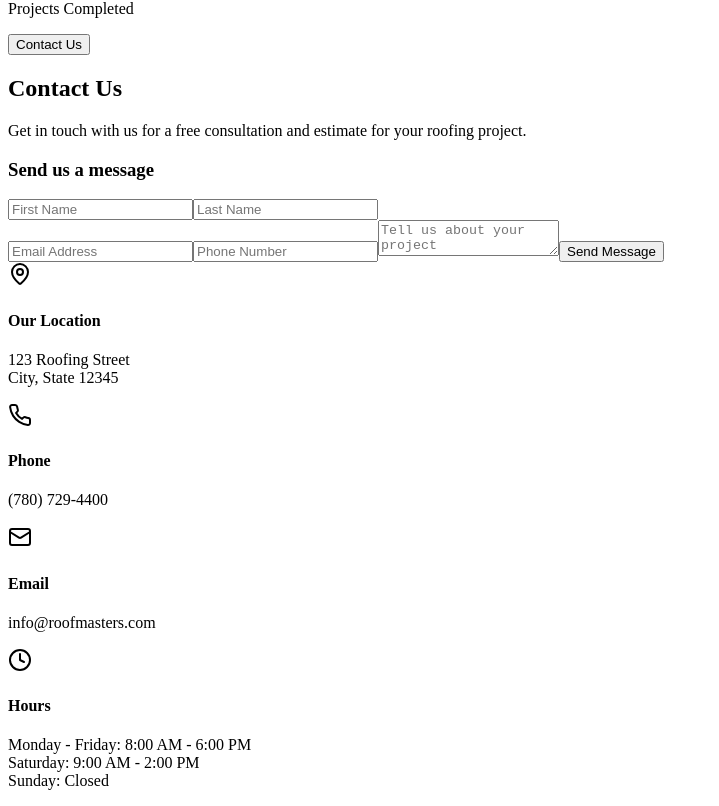
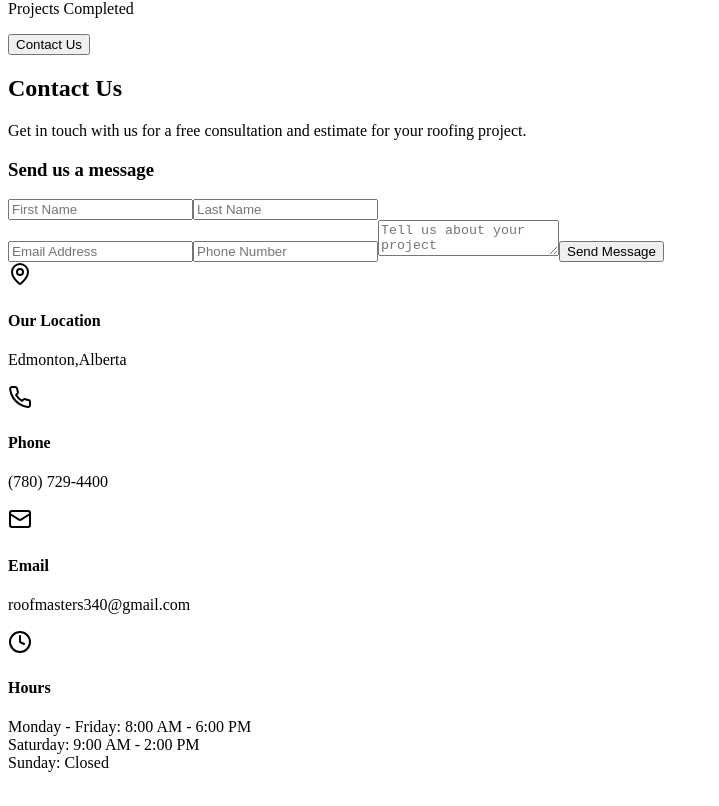
Before and after one commit to vermashiva12/RoofMasterMonu, a React (Vite) app in the folder client/: page / in a window 1280 px wide. Shown: the part 3983-4789 px from the top of the page, without its empty margins (0-719 px from the left). Built offline with nearby package versions, Linux system fonts and the light colour scheme.

Commit message:
Update Contact.tsx

```diff
--- a/client/src/components/Contact.tsx
+++ b/client/src/components/Contact.tsx
@@ -46,9 +46,9 @@ export default function Contact() {
               <div>
                 <h4 className="font-semibold mb-1">Our Location</h4>
                 <p className="text-gray-600">
-                  123 Roofing Street
-                  <br />
-                  City, State 12345
+{/*                   123 Roofing Street
+                  <br /> */}
+                  Edmonton,Alberta
                 </p>
               </div>
             </div>
@@ -65,7 +65,7 @@ export default function Contact() {
               <Mail className="w-6 h-6 text-primary flex-shrink-0" />
               <div>
                 <h4 className="font-semibold mb-1">Email</h4>
-                <p className="text-gray-600">info@roofmasters.com</p>
+                <p className="text-gray-600">roofmasters340@gmail.com</p>
               </div>
             </div>
 
```
